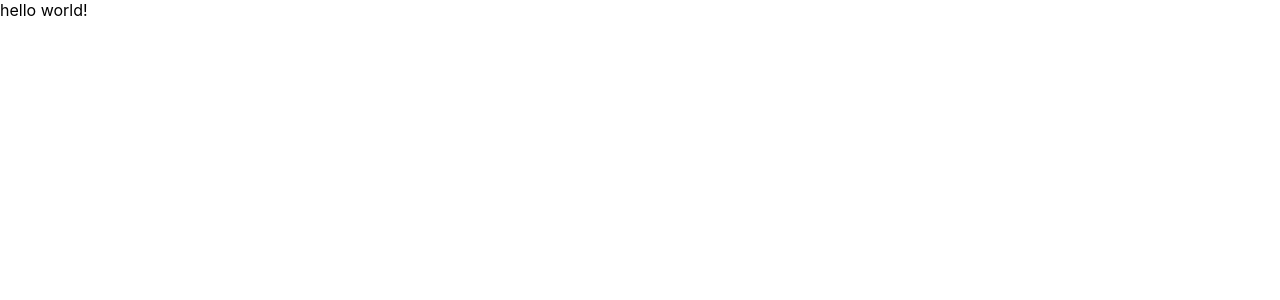
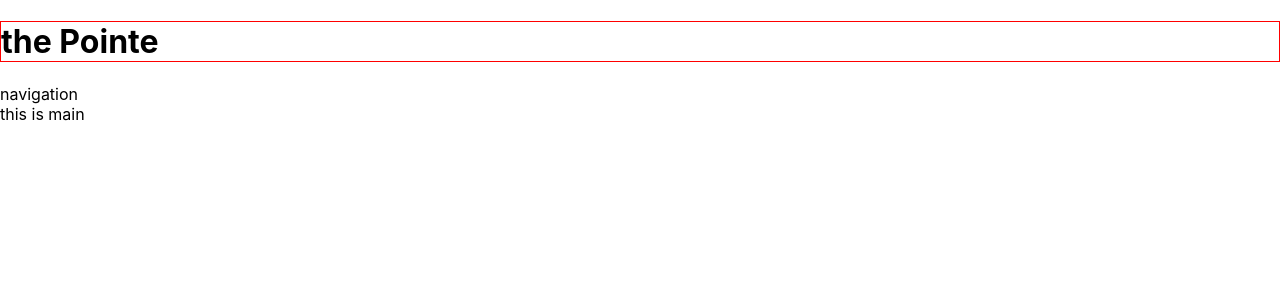
Before and after one commit to lunathebright/next-practice-shop, a Next.js app: page / in a window 1280 px wide. Shown: the top 300 px of the page. Built offline with nearby package versions, Linux system fonts and the light colour scheme.

Commit message:
practice wip

```diff
--- /dev/null
+++ b/components/header.js
@@ -0,0 +1,14 @@
+import Image from "next/image";
+import styles from "../styles/Header.module.css";
+
+export default function Header() {
+  return (
+    <h1 className={styles.shopTitle}>
+      {/* <Image
+        alt="logo"
+        src="https://user-images.githubusercontent.com/63533584/138409184-6adc9865-1017-4e1f-8971-248fec33f5dc.png"
+      /> */}
+      the Pointe
+    </h1>
+  );
+}
--- /dev/null
+++ b/components/main.js
@@ -0,0 +1,3 @@
+export default function Main() {
+  return <div>this is main</div>;
+}
--- /dev/null
+++ b/components/nav.js
@@ -0,0 +1,3 @@
+export default function Nav() {
+  return <div>navigation</div>;
+}
--- a/next.config.js
+++ b/next.config.js
@@ -1,3 +1,3 @@
 module.exports = {
   reactStrictMode: true,
-}
+};
--- a/pages/index.js
+++ b/pages/index.js
@@ -2,6 +2,19 @@ import Head from "next/head";
 import Image from "next/image";
 import styles from "../styles/Home.module.css";
 
+import Main from "../components/main";
+import Nav from "../components/nav";
+import Header from "../components/header";
+
 export default function Home() {
-  return <div>hello world!</div>;
+  return (
+    <>
+      <Head>
+        <title>test_shop</title>
+      </Head>
+      <Header />
+      <Nav />
+      <Main />
+    </>
+  );
 }
--- /dev/null
+++ b/styles/Header.module.css
@@ -0,0 +1,3 @@
+.shopTitle {
+  border: 1px solid red;
+}
```
